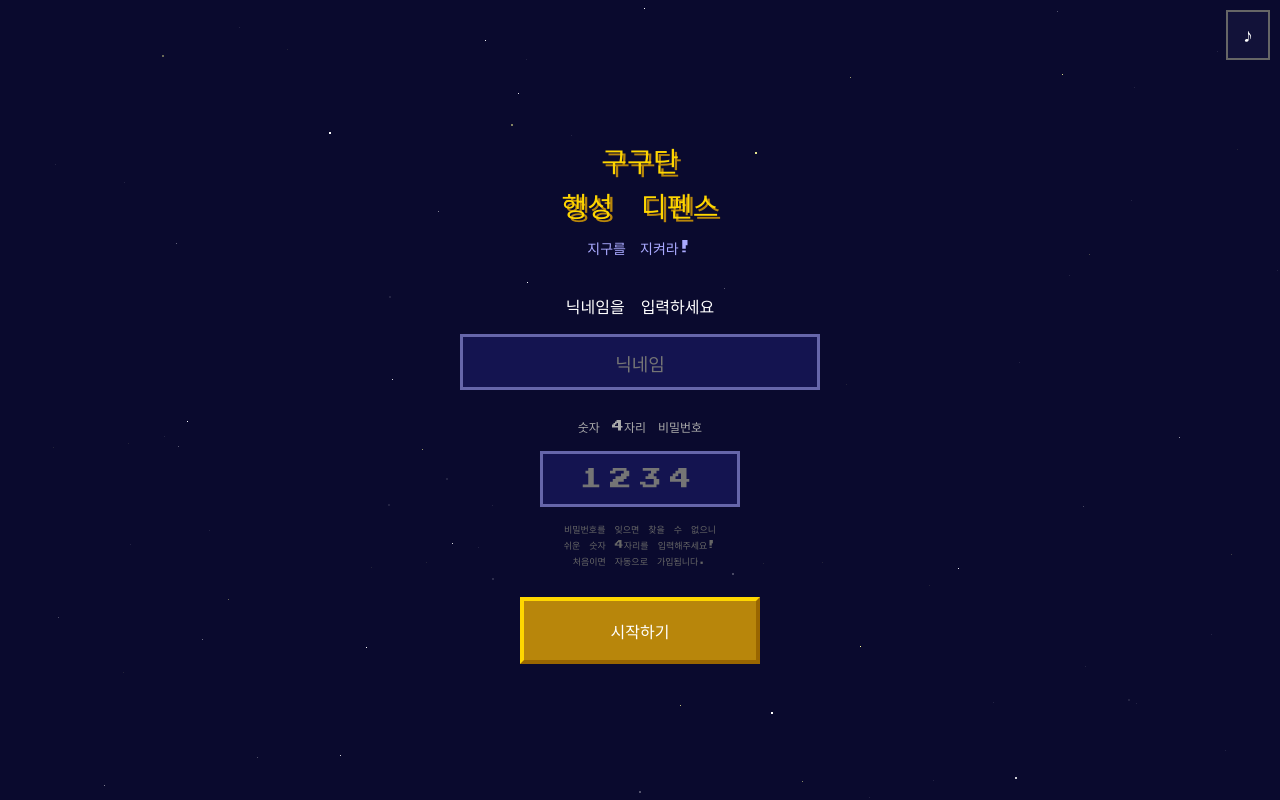
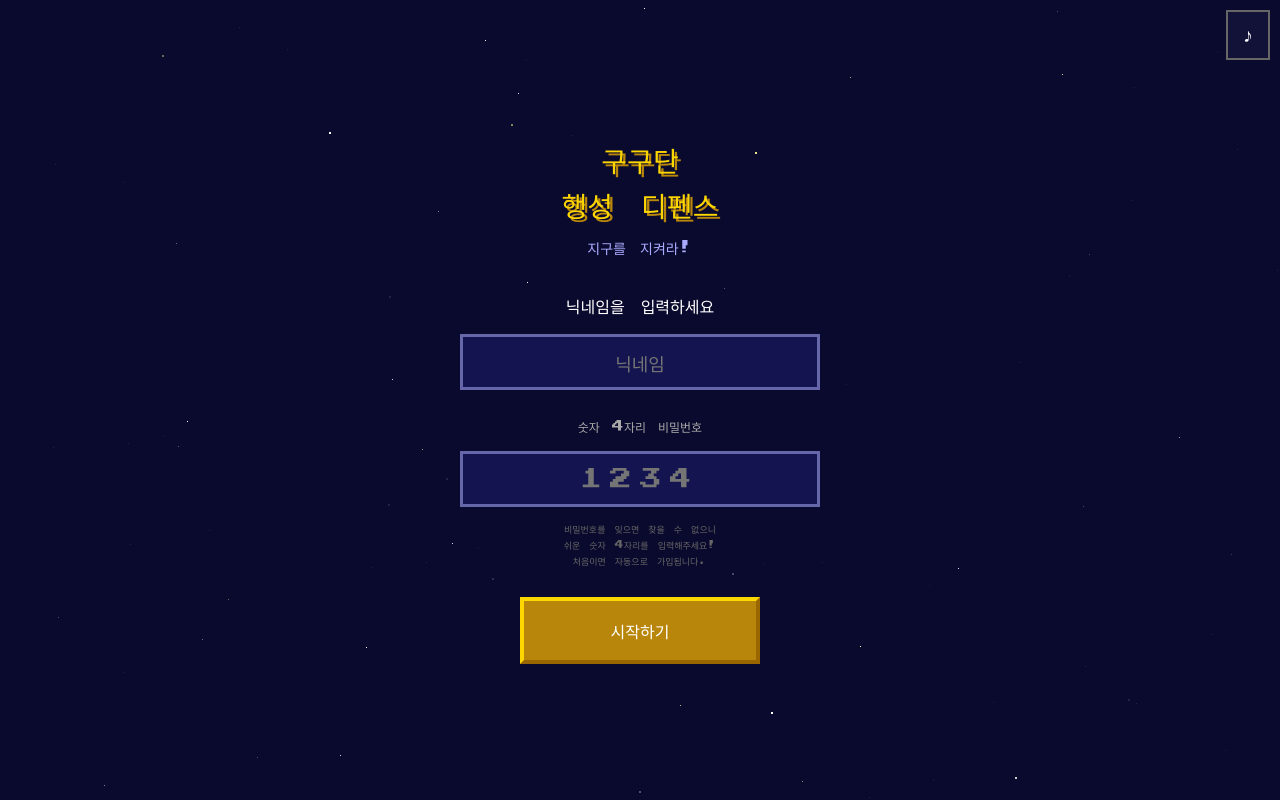
Before and after one commit to haesam5060-arch/99, a React (Vite) app: page / in a window 1280 px wide. Built offline with nearby package versions, Linux system fonts and the light colour scheme; no server answers.

Commit message:
Match password input width to nickname input (85%, max 360px)
Co-Authored-By: Claude Opus 4.6 <noreply@anthropic.com>

```diff
--- a/src/components/NicknameScreen.jsx
+++ b/src/components/NicknameScreen.jsx
@@ -129,8 +129,8 @@ export default function NicknameScreen({ onStart }) {
                 border: '3px solid #6666aa',
                 color: 'white',
                 textAlign: 'center',
-                width: '60%',
-                maxWidth: 200,
+                width: '85%',
+                maxWidth: 360,
                 outline: 'none',
                 letterSpacing: '8px',
               }}
```
